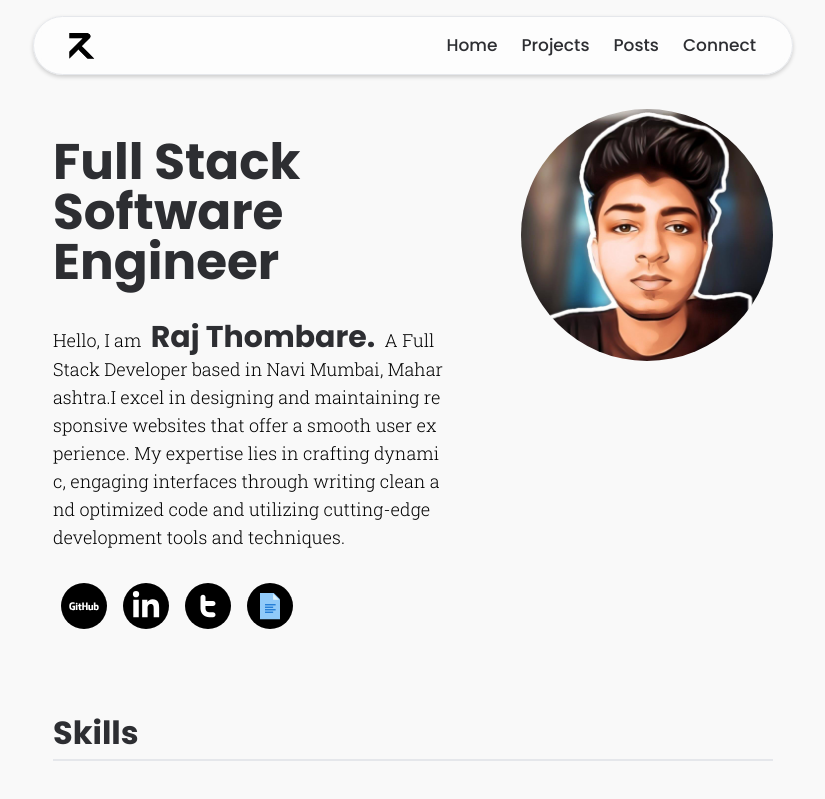
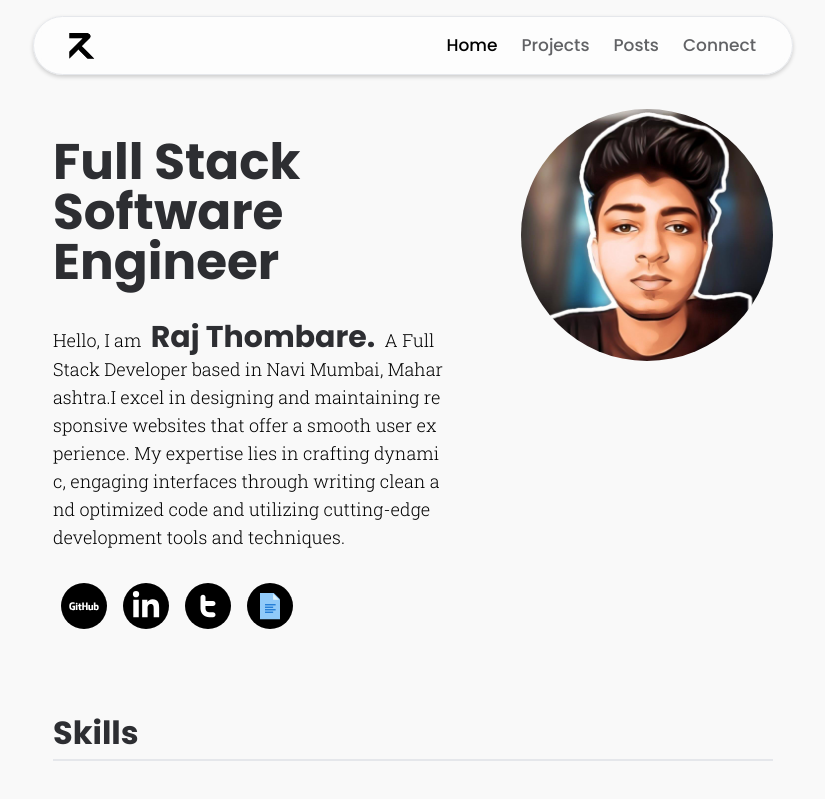
Before and after one commit to Raj-Thombare/rajthombare.com, a Next.js app: page / in a window 1280 px wide. Shown: the top 799 px of the page, without its empty margins (227-1052 px from the left). Built offline with nearby package versions, Linux system fonts and the light colour scheme.

Commit message:
implement active navlink

```diff
--- a/components/Navbar.jsx
+++ b/components/Navbar.jsx
@@ -1,25 +1,42 @@
+import { useState } from "react";
 import Image from "next/image";
 import Link from "next/link";
+import { useRouter } from "next/router"
 import Logo from "../public/logo.png";
 import { BiMenuAltRight } from "react-icons/bi";
 import { IoMdClose } from "react-icons/io";
 
-import { useState, useRef } from "react";
-
 const Navbar = () => {
-
-  const [nav, setNav] = useState(false)
-
-  const bodyRef = useRef();
+  const [nav, setNav] = useState(false);
+  const router = useRouter();
 
   const navHandler = () => {
-    setNav((prev) => !prev)
-  }
+    setNav((prev) => !prev);
+  };
+
+  const navLinks = [
+    {
+      title: "Home",
+      link: "/",
+    },
+    {
+      title: "Projects",
+      link: "/projects",
+    },
+    {
+      title: "Posts",
+      link: "/blogs",
+    },
+    {
+      title: "Connect",
+      link: "#contact",
+    }
+  ];
 
   return (
     <div className="mx-[20px] sticky top-4 z-50">
       <nav className="w-full md:mx-0 py-1 md:py-[6px] px-6 border rounded-[50px] flex justify-between items-center bg-white-rgba overflow-y-hidden backdrop-saturate-[180%] backdrop-blur shadow-nav z-50">
-        <header className="flex items-center">
+        <Link href="/" className="flex items-center">
           <Image
             className="mr-[2px]"
             src={Logo}
@@ -28,28 +45,19 @@ const Navbar = () => {
             alt="logo"
             priority
           />
-        </header>
+        </Link>
         <ul className="hidden md:flex">
-          <li>
-            <Link href="/" className="hover:opacity-75">
-              Home
-            </Link>
-          </li>
-          <li>
-            <Link href="/projects" className="hover:opacity-75">
-              Projects
-            </Link>
-          </li>
-          <li>
-            <Link href="/blogs" className="hover:opacity-75">
-              Posts
-            </Link>
-          </li>
-          <li>
-            <Link href="#contact" className="hover:opacity-75">
-              Connect
-            </Link>
-          </li>
+          {navLinks.map((nav)=>{
+            return (
+              <li key={nav.title}>
+                <Link href={nav.link} className={` ${
+                  router.pathname === nav.link ? 'text-black' : 'opacity-75'
+                } hover:text-black hover:opacity-100`}>
+                  {nav.title}
+                </Link>
+              </li>
+            );
+          })}
         </ul>
 
         <div className="md:hidden cursor-pointer">
@@ -66,42 +74,18 @@ const Navbar = () => {
           <IoMdClose size={45} onClick={navHandler} />
         </div>
         <ul className="w-full h-full flex flex-col justify-center items-center bg-[#2d2e32] md:bg-transparent">
-          <li className="m-3">
-            <Link
-              href="/"
-              className="text-4xl text-white md:text-black hover:opacity-75"
-              onClick={navHandler}
-            >
-              Home
-            </Link>
-          </li>
-          <li className="m-3">
-            <Link
-              href="/projects"
-              className="text-4xl text-white md:text-black hover:opacity-75"
-              onClick={navHandler}
-            >
-              Projects
-            </Link>
-          </li>
-          <li className="m-3">
-            <Link
-              href="/blogs"
-              className="text-4xl text-white md:text-black hover:opacity-75"
-              onClick={navHandler}
-            >
-              Posts
-            </Link>
-          </li>
-          <li className="m-3">
-            <Link
-              href="#contact"
-              className="text-4xl text-white md:text-black hover:opacity-75"
-              onClick={navHandler}
-            >
-              Connect
-            </Link>
-          </li>
+          {navLinks.map((nav)=>{
+            return (
+              <li key={nav.title} className="m-3">
+                <Link href={nav.link} className={` ${
+                  router.pathname === nav.link ? 'text-black' : 'opacity-75'
+                } text-4xl text-white md:text-black hover:opacity-75`}
+                onClick={navHandler}>
+                  {nav.title}
+                </Link>
+              </li>
+            );
+          })}
         </ul>
       </div>
     </div>
```
